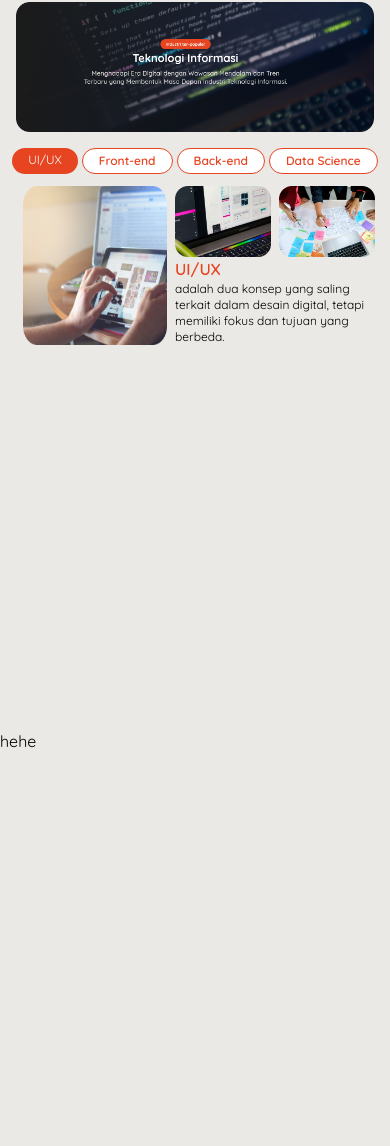
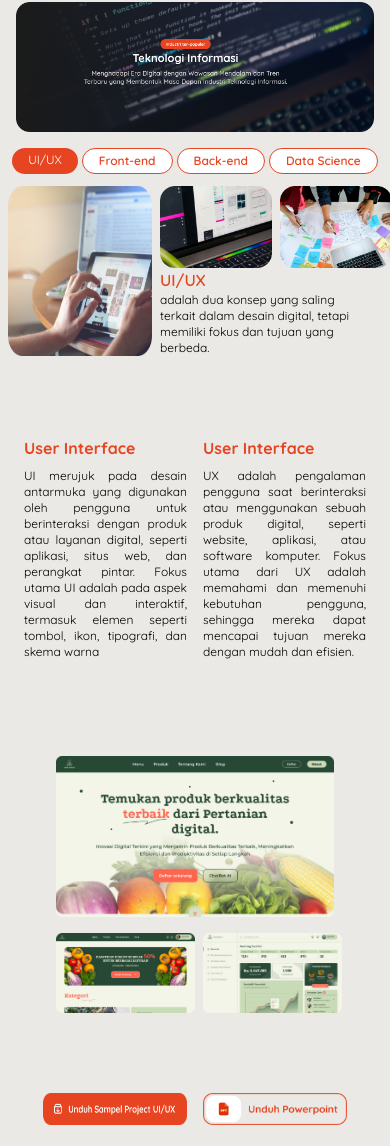
Before and after one commit to tiswan14/triaz-dev, a website: page projectUIUX.html in a window 390 px wide. Shown: the part 394-1540 px from the top of the page. Before the commit the page ends 1147 px from the top, so only its background shows below. Drawn offline with Linux system fonts and the light colour scheme; a web font is replaced by a local one.

Commit message:
Menambahkan produk

```diff
--- a/projectUIUX.html
+++ b/projectUIUX.html
@@ -27,7 +27,7 @@
         <div class="container">
             <div class="flex items-center justify-between relative">
                 <div class="px-4">
-                    <a href="#" class="font-bold text-lg text-triatry block py-6"> Logo</a>
+                    <a href="#"><img src="./img/GROW UP LOGO WEBSITE-01 1.png" alt="" class="w-14 my-4 md:w-20 lg:w-24"></a>
                 </div>
                 <div class="flex items-center px-4">
                     <button id="hamburger" name="hamburger" type="button" class="block absolute right-4 lg:hidden">
@@ -132,24 +132,26 @@
             class="text-xs bg-white border border-triatry px-4 py-1 text-triatry font-semibold rounded-2xl lg:text-lg lg:px-8 lg:mr-4">Front-end</a>
         <a href=""
             class="text-xs bg-white border border-triatry px-4 py-1 text-triatry font-semibold rounded-2xl lg:text-lg lg:px-8 lg:mr-4">Back-end</a>
-        <a href="" class="text-xs bg-white border border-triatry px-4 py-1 text-triatry font-semibold rounded-2xl lg:text-lg lg:px-8 lg:mr-4">Data
+        <a href=""
+            class="text-xs bg-white border border-triatry px-4 py-1 text-triatry font-semibold rounded-2xl lg:text-lg lg:px-8 lg:mr-4">Data
             Science</a>
     </div>
     <!-- Akhir Pilihan -->
 
 
     <!-- Awal pilihangambar -->
-    <div class="px-7  flex justify-center lg:mt-4">
+    <div class="px-2 flex justify-center lg:mt-4">
         <img src="./img/UIUX1.png" alt="" class="w-36 mt-3 mr-2 md:w-64 lg:w-[30rem] lg:mr-5">
         <div class="block">
             <div class="flex">
-                <img src="./img/UIUX2.png" alt="" class="w-24 mt-3 mr-2 md:w-44 lg:w-96 lg:mr-5">
-                <img src="./img/UIUX3.png" alt="" class="w-24 mt-3 md:w-44 lg:w-96">
+                <img src="./img/UIUX2.png" alt="" class="w-28 mt-3 mr-2 md:w-44 lg:w-96 lg:mr-5">
+                <img src="./img/UIUX3.png" alt="" class="w-28 mt-3 md:w-44 lg:w-96">
             </div>
             <div class="block w-48 md:w-60 md:mt-2 md:ml-2">
                 <section>
                     <h1 class="font-semibold text-triatry lg:text-3xl">UI/UX</h1>
-                    <p class="text-xs lg:text-lg lg:w-96">adalah dua konsep yang saling terkait dalam desain digital, tetapi memiliki fokus
+                    <p class="text-xs md:w-80 lg:text-lg lg:w-[30rem]">adalah dua konsep yang saling terkait dalam
+                        desain digital, tetapi memiliki fokus
                         dan tujuan yang
                         berbeda.</p>
                 </section>
@@ -158,7 +160,47 @@
     </div>
 
 
+    <!-- Awal definisi -->
+    <div class="flex justify-center items-center gap-4 mt-20 mx-6 md:gap-8 md:mx-16 lg:gap-16 lg:mx-20 ">
+        <div class="w-1/2">
+            <h1 class="font-bold text-triatry md:text-lg lg:text-2xl">User Interface</h1>
+            <h3 class="text-xs text-justify mt-2 lg:text-lg">UI merujuk pada desain antarmuka yang digunakan oleh pengguna untuk berinteraksi dengan produk atau
+                layanan digital, seperti aplikasi, situs web, dan perangkat pintar. Fokus utama UI adalah pada aspek
+                visual dan interaktif, termasuk elemen seperti tombol, ikon, tipografi, dan skema warna</h3>
+        </div>
+        <div class="w-1/2">
+            <h1 class="font-bold text-triatry md:text-lg lg:text-2xl">User Interface</h1>
+            <h3 class="text-xs text-justify mt-2 lg:text-lg ">UX adalah pengalaman pengguna saat berinteraksi atau menggunakan sebuah produk digital, seperti
+                website, aplikasi, atau software komputer. Fokus utama dari UX adalah memahami dan memenuhi kebutuhan
+                pengguna, sehingga mereka dapat mencapai tujuan mereka dengan mudah dan efisien.</h3>
+        </div>
+    </div>
+    <!-- Akhir definisi -->
 
+    <!-- Section ke2 Awal -->
+     <div class="flex flex-col justify-center  mx-auto mt-24">
+        <img src="./img/CPTI1.png" alt="" class="mx-14">
+        <div class="flex gap-2 mx-14">
+            <img src="/triaz-dev/img/CPTI2.png" alt="" class="w-1/2  mt-4">
+            <img src="/triaz-dev/img/CPTI3.png" alt="" class="w-1/2  mt-4">
+        </div>
+     </div>
+    <!-- Section ke2 Akhir -->
+
+    <!-- Sample Project -->
+     <div class="flex mt-20 justify-center gap-4 md:gap-8 lg:gap-12">
+        <div class="text-center">
+            <a href="./" class=" ">
+                <img src="./img/SampleUIUX.png" alt="" class="w-36 h-8 md:w-64 md:h-12 lg:w-80 lg:h-16">
+            </a>
+        </div>
+        <div class="text-center">
+            <a href="./" download class=" ">
+                <img src="./sample/PPTUI.png" alt="" class="w-36 h-8 md:w-60 md:h-12 lg:w-80 lg:h-16">
+            </a>
+        </div>
+     </div>
+    <!-- Sample Project -->
 
 
 
--- a/src/input.css
+++ b/src/input.css
@@ -50,9 +50,6 @@
   box-shadow: inset 0 -1px 0 0 rgba(0, 0, 0, 0.2);
 }
 
-.h-fitur {
-  @apply hover:shadow-2xl hover:-translate-y-1 hover:scale-105 transition-transform duration-300;
-}
 .hamburger-line {
   @apply w-7 h-[2px] my-[7px] block bg-triatry;
 }
@@ -94,3 +91,8 @@
 .card-contact {
   @apply bg-bg2 py-4 rounded-lg mb-3 pr-3 text-sm px-6 flex justify-between items-center text-left;
 }
+
+
+.h-fitur {
+  @apply hover:shadow-2xl hover:-translate-y-1 hover:scale-105 transition-transform duration-300;
+}
```
Also changed, not shown: fiturungulan.html (+16 -14 lines), index.html (+27 -32 lines), kontak.html (+4 -3 lines), product.html (+3 -3 lines), tentangkami.html (+32 -54 lines), img/CPTI1.png (added), img/CPTI2.png (added), img/CPTI3.png (added), img/GROW UP LOGO WEBSITE-01 1.png (added), img/SampleUIUX.png (added), sample/PPTUI.png (added), src/output.css.
